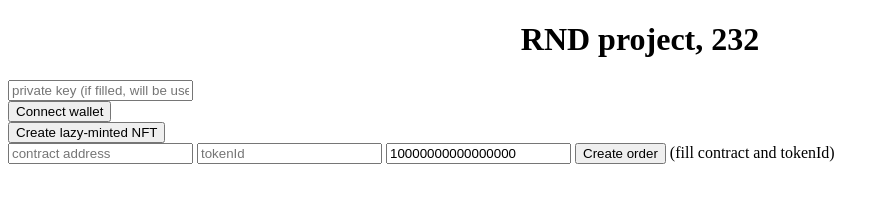
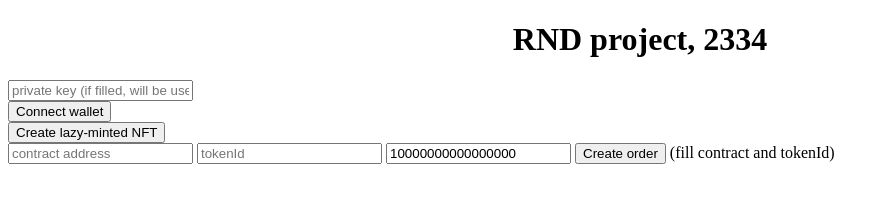
Before and after one commit to NXTart/rnd, a website built with Parcel: page src/index.html in a window 1280 px wide. Shown: the whole page, without its empty margins (0-889 px from the left). Built offline with nearby package versions, Linux system fonts and the light colour scheme; what web3 would draw is missing.

Commit message:
Проверка работы CI/CD

```diff
--- a/src/index.html
+++ b/src/index.html
@@ -7,7 +7,7 @@
 	<title>Document</title>
 </head>
 <body>
-        <center><H1>RND project, 232</H1></center>
+        <center><H1>RND project, 2334</H1></center>
 	<div>
 		<input id="privateKey" type="text" placeholder="private key (if filled, will be used. otherwise metamask will be used)"/>
 	</div>
```
